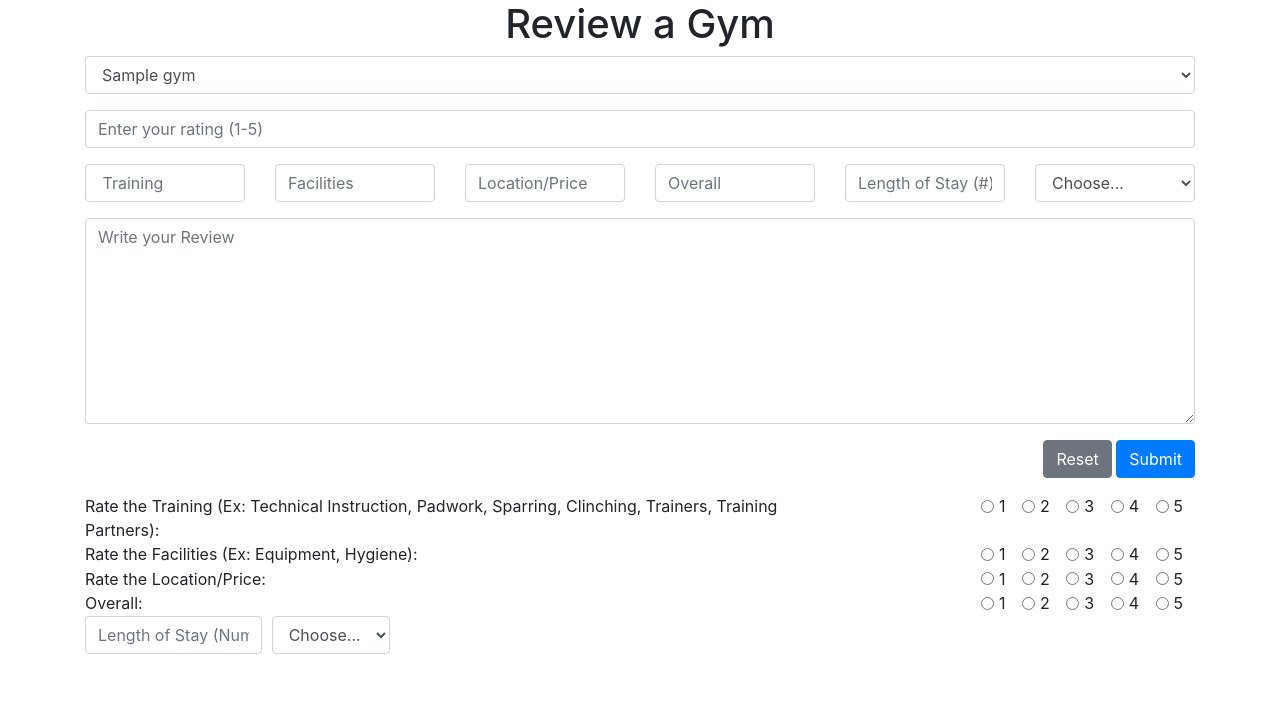
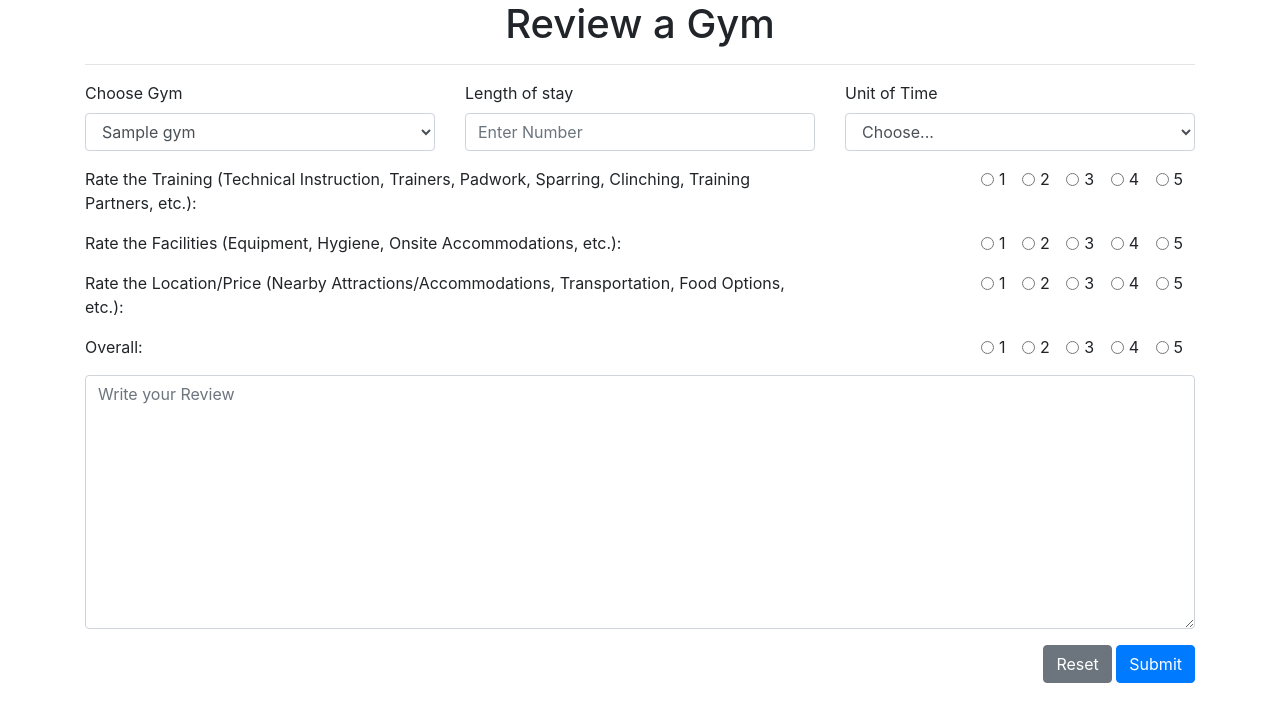
Before and after one commit to yseki12/MTDB, a Flask app: template templates/main_app/reviewpage.html in a window 1280 px wide. Shown: the top 722 px of the page. Run offline with Flask 2, Linux system fonts and the light colour scheme; the template is opened without the code that fills it: most values are stand-ins (such as "Sample title", 1, 10 or a date in 2020); parts of the project's set-up code (start-up, migrations or seed data) failed here and were passed over; some libraries are stand-ins or nearby versions.

Commit message:
4/14/19 update

```diff
--- a/templates/main_app/reviewpage.html
+++ b/templates/main_app/reviewpage.html
@@ -10,47 +10,25 @@
 
     <h1>Review a Gym</h1>
 
+    <hr>
+
     <form action = "{{ url_for('main_app.reviewgym') }}" method = "post">
 
-        <div class = "form-group">
+        <div class='form row'>
+            <div class = "form-group col-sm-4">
+                <label>Choose Gym</label>
                 <select class = "form-control" name = "gym_id">
                     {% for gym in gyms %}
                         <option value ="{{ gym.id }}">{{ gym.gym }}</option>
                     {% endfor %}
                 </select>
             </div>
-
-        <div class = "form-group">
-            <input class="form-control" name = "rating" placeholder="Enter your rating (1-5)">
+            <div class='form-group col-sm-4'>
+                <label>Length of stay</label>
+                <input type="text" class="form-control" placeholder="Enter Number" id="inputTime" class="text-right">
             </div>
-
-
-
-        <div class = "row">
-            <div class = "col-sm-2">
-                <div class="form-group">
-                    <input class="form-control" name="rating1" placeholder=" Training">
-                </div>
-            </div>
-            <div class="col-sm-2">
-                <div class="form-group">
-                    <input class="form-control" name="rating2" placeholder="Facilities">
-                </div>
-            </div>
-            <div class="col-sm-2">
-                <div class="form-group">
-                    <input class="form-control" name="rating3" placeholder="Location/Price">
-                </div>
-            </div>
-            <div class="col-sm-2">
-                <div class="form-group">
-                    <input class="form-control" name="rating4" placeholder="Overall">
-                </div>
-            </div>
-            <div class='col-sm-2'>
-                <input type="text" class="form-control" placeholder="Length of Stay (#)" id="inputTime">
-            </div>
-            <div class="col-sm-2">
+            <div class='form-group col-sm-4'>
+                <label>Unit of Time</label>
                 <select id="inputTime1" class="form-control">
                     <option selected>Choose...</option>
                     <option>Days</option>
@@ -60,21 +38,11 @@
                 </select>
             </div>
         </div>
-
-        <div class="form-group">
-            <textarea class="form-control" name="review" placeholder="Write your Review" , rows="8"></textarea>
+        <div class="form row">
+            <div class='form-group col-8'>
+                Rate the Training (Technical Instruction, Trainers, Padwork, Sparring, Clinching, Training Partners, etc.):
             </div>
-
-        <div class="form-group text-right">
-            <input class="btn btn-secondary" type="reset" value="Reset">
-            <button class="btn btn-primary">Submit</button>
-        </div>
-
-        <div class="row">
-            <div class='col-8'>
-                Rate the Training (Ex: Technical Instruction, Padwork, Sparring, Clinching, Trainers, Training Partners):
-            </div>
-            <div class='col-4 text-right'>
+            <div class='form-group col-4 text-right'>
                 <div class="form-check form-check-inline">
                     <input class="form-check-input" type="radio" name="inlineRadioOptions" id="inlineRadio1" value="option1">
                     <label class="form-check-label" for="inlineRadio1">1</label>
@@ -97,100 +65,93 @@
                 </div>
             </div>
         </div>
-        <div class="row">
-            <div class='col-8'>
-                Rate the Facilities (Ex: Equipment, Hygiene):
+        <div class="form row">
+            <div class='form-group col-8'>
+                Rate the Facilities (Equipment, Hygiene, Onsite Accommodations, etc.):
             </div>
             <div class='col-4 text-right'>
                 <div class="form-check form-check-inline">
-                    <input class="form-check-input" type="radio" name="inlineRadioOptions1" id="inlineRadio1" value="option1">
+                    <input class="form-check-input" type="radio" name="inlineRadioOptions1" id="inlineRadio6" value="option1">
                     <label class="form-check-label" for="inlineRadio1">1</label>
                 </div>
                 <div class="form-check form-check-inline">
-                    <input class="form-check-input" type="radio" name="inlineRadioOptions1" id="inlineRadio2" value="option2">
+                    <input class="form-check-input" type="radio" name="inlineRadioOptions1" id="inlineRadio7" value="option2">
                     <label class="form-check-label" for="inlineRadio2">2</label>
                 </div>
                 <div class="form-check form-check-inline">
-                    <input class="form-check-input" type="radio" name="inlineRadioOptions1" id="inlineRadio3" value="option3">
+                    <input class="form-check-input" type="radio" name="inlineRadioOptions1" id="inlineRadio8" value="option3">
                     <label class="form-check-label" for="inlineRadio3">3</label>
                 </div>
                 <div class="form-check form-check-inline">
-                    <input class="form-check-input" type="radio" name="inlineRadioOptions1" id="inlineRadio4" value="option4">
+                    <input class="form-check-input" type="radio" name="inlineRadioOptions1" id="inlineRadio9" value="option4">
                     <label class="form-check-label" for="inlineRadio4">4</label>
                 </div>
                 <div class="form-check form-check-inline">
-                    <input class="form-check-input" type="radio" name="inlineRadioOptions1" id="inlineRadio5" value="option5">
+                    <input class="form-check-input" type="radio" name="inlineRadioOptions1" id="inlineRadio10" value="option5">
                     <label class="form-check-label" for="inlineRadio5">5</label>
                 </div>
             </div>
         </div>
-        <div class="row">
-            <div class='col-8'>
-                Rate the Location/Price:
+        <div class="form row">
+            <div class='form-group col-8'>
+                Rate the Location/Price (Nearby Attractions/Accommodations, Transportation, Food Options, etc.):
             </div>
             <div class='col-4 text-right'>
                 <div class="form-check form-check-inline">
-                    <input class="form-check-input" type="radio" name="inlineRadioOptions2" id="inlineRadio1" value="option1">
+                    <input class="form-check-input" type="radio" name="inlineRadioOptions2" id="inlineRadio11" value="option1">
                     <label class="form-check-label" for="inlineRadio1">1</label>
                 </div>
                 <div class="form-check form-check-inline">
-                    <input class="form-check-input" type="radio" name="inlineRadioOptions2" id="inlineRadio2" value="option2">
+                    <input class="form-check-input" type="radio" name="inlineRadioOptions2" id="inlineRadio12" value="option2">
                     <label class="form-check-label" for="inlineRadio2">2</label>
                 </div>
                 <div class="form-check form-check-inline">
-                    <input class="form-check-input" type="radio" name="inlineRadioOptions2" id="inlineRadio3" value="option3">
+                    <input class="form-check-input" type="radio" name="inlineRadioOptions2" id="inlineRadio13" value="option3">
                     <label class="form-check-label" for="inlineRadio3">3</label>
                 </div>
                 <div class="form-check form-check-inline">
-                    <input class="form-check-input" type="radio" name="inlineRadioOptions2" id="inlineRadio4" value="option4">
+                    <input class="form-check-input" type="radio" name="inlineRadioOptions2" id="inlineRadio14" value="option4">
                     <label class="form-check-label" for="inlineRadio4">4</label>
                 </div>
                 <div class="form-check form-check-inline">
-                    <input class="form-check-input" type="radio" name="inlineRadioOptions2" id="inlineRadio5" value="option5">
+                    <input class="form-check-input" type="radio" name="inlineRadioOptions2" id="inlineRadio15" value="option5">
                     <label class="form-check-label" for="inlineRadio5">5</label>
                 </div>
             </div>
         </div>
-        <div class="row">
-            <div class='col-8'>
+        <div class="form row">
+            <div class='form-group col-8'>
                 Overall:
             </div>
             <div class='col-4 text-right'>
                 <div class="form-check form-check-inline">
-                    <input class="form-check-input" type="radio" name="inlineRadioOptions3" id="inlineRadio1" value="option1">
+                    <input class="form-check-input" type="radio" name="rating" id="inlineRadio16" value="1">
                     <label class="form-check-label" for="inlineRadio1">1</label>
                 </div>
                 <div class="form-check form-check-inline">
-                    <input class="form-check-input" type="radio" name="inlineRadioOptions3" id="inlineRadio2" value="option2">
+                    <input class="form-check-input" type="radio" name="rating" id="inlineRadio17" value="2">
                     <label class="form-check-label" for="inlineRadio2">2</label>
                 </div>
                 <div class="form-check form-check-inline">
-                    <input class="form-check-input" type="radio" name="inlineRadioOptions3" id="inlineRadio3" value="option3">
+                    <input class="form-check-input" type="radio" name="rating" id="inlineRadio18" value="3">
                     <label class="form-check-label" for="inlineRadio3">3</label>
                 </div>
                 <div class="form-check form-check-inline">
-                    <input class="form-check-input" type="radio" name="inlineRadioOptions3" id="inlineRadio4" value="option4">
+                    <input class="form-check-input" type="radio" name="rating" id="inlineRadio19" value="4">
                     <label class="form-check-label" for="inlineRadio4">4</label>
                 </div>
                 <div class="form-check form-check-inline">
-                    <input class="form-check-input" type="radio" name="inlineRadioOptions3" id="inlineRadio5" value="option5">
+                    <input class="form-check-input" type="radio" name="rating" id="inlineRadio20" value="5">
                     <label class="form-check-label" for="inlineRadio5">5</label>
                 </div>
             </div>
         </div>
-        <div class="form-row">
-            <div class='col-sm-2'>
-                <input type="text" class="form-control" placeholder="Length of Stay (Num)" id="inputTime">
+        <div class="form-group">
+            <textarea class="form-control" name="review" placeholder="Write your Review", rows="10"></textarea>
         </div>
-            <div class="col-xs-2">
-                <select id="inputTime1" class="form-control">
-                    <option selected>Choose...</option>
-                    <option>Days</option>
-                    <option>Weeks</option>
-                    <option>Months</option>
-                    <option>Years</option>
-                </select>
-            </div>
+        <div class="form-group text-right">
+            <input class="btn btn-secondary" type="reset" value="Reset">
+            <button class="btn btn-primary">Submit</button>
         </div>
     </form>
 
```
Also changed, not shown: main_app.py (+9 -1 lines), templates/main_app/gym.html (+38 -25 lines), templates/main_app/index.html (+8 -8 lines), static/image.jpg (deleted). Lines whose indentation alone changed are shown as unchanged.
